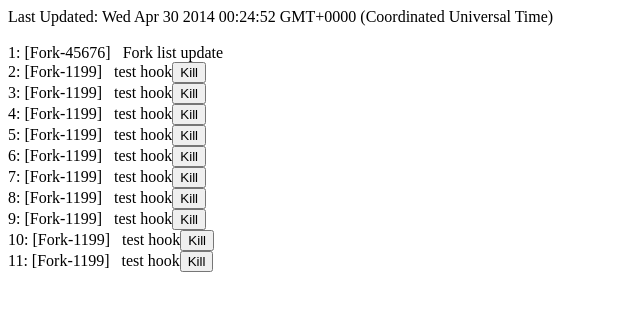
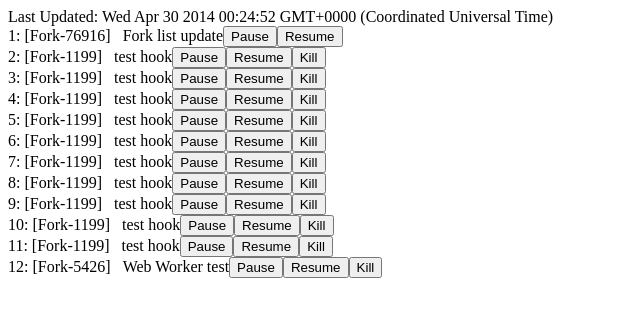
Before and after one commit to Eeems/fork.js, a plain HTML site: page index.html in a window 1280 px wide. Shown: the whole page, without its empty margins (0-640 px from the left). Drawn offline with Linux system fonts and the light colour scheme.

Commit message:
Added web-workers. Enhanced demo.

```diff
--- a/fork.js
+++ b/fork.js
@@ -5,7 +5,9 @@
 		defaults = {
 			interval: 1000,
 			paused: false,
-			description: ''
+			description: '',
+			type: 'interval',
+			onrun: function(){}
 		},
 		hash = function(str){
 			var h = 0,
@@ -29,7 +31,70 @@
 				}
 			}
 			t.name = '[Fork-'+hash(fn+'')+']';
-			t.iid = setInterval(n,options.interval);
+			switch(options.type){
+				case 'worker':
+					fn = window.URL.createObjectURL(new Blob([
+						'var fn = '+
+						fn+','+
+						'	paused = true;'+
+						'onmessage = function(e){'+
+						'	switch(e.data){'+
+						'		case "stop":'+
+						'			self.close();'+
+						'		case "pause":'+
+						'			paused = true;'+
+						'		break;'+
+						'		case "resume":'+
+						'			paused = false;'+
+						'		break;'+
+						'		case "start":'+
+						'			paused = false;'+
+						'		default:'+
+						'			fn();'+
+						'		break;'+
+						'	}'+
+						'};'
+					]));
+					t.start = function(){
+						t.worker = new Worker(fn);
+						t.worker.onmessage = function(e){
+							options.onrun(e.data);
+						};
+						options.paused = false;
+						t.worker.postMessage('start');
+						t.iid = setInterval(function(){
+							t.worker.postMessage('run');
+						},options.interval);
+					};
+					t.stop = function(){
+						t.worker.postMessage('stop');
+						t.worker.terminate();
+						clearInterval(t.iid);
+						options.paused = true;
+					};
+					t.pause = function(){
+						t.worker.postMessage('pause');
+						options.paused = true;
+					};
+					t.resume = function(){
+						t.worker.postMessage('resume');
+						options.paused = false;
+					};
+					t.restart = function(){
+						t.stop();
+						t.start();
+					};
+					t.kill = function(){
+						t.stop();
+						window.URL.revokeObjectURL(fn);
+						for(var i in forks){
+							if(forks[i].fid == t.fid){
+								forks.splice(i,1);
+							}
+						}
+					};
+				break;
+				default:
 					t.pause = function(){
 						options.paused = true;
 					};
@@ -48,10 +113,6 @@
 						t.stop();
 						t.start();
 					};
-			t.interval = function(interval){
-				options.interval = interval;
-				t.restart();
-			};
 					t.kill = function(){
 						t.stop();
 						for(var i in forks){
@@ -60,6 +121,12 @@
 							}
 						}
 					};
+				break;
+			}
+			t.interval = function(interval){
+				options.interval = interval;
+				t.restart();
+			};
 			t.option = function(name,val){
 				if(val === undefined){
 					return options[name];
@@ -67,6 +134,7 @@
 					options[name] = val;
 				}
 			};
+			t.start();
 		};
 	window.forkManager = {
 		fork: function(fn,options){
--- a/index.html
+++ b/index.html
@@ -6,27 +6,50 @@
 		<script src="fork.js" type="text/javascript"></script>
 		<script>
 			function ready(){
-				var div = document.getElementById('forks');
+				var container = document.getElementById('forks'),
+					updated = document.getElementById('update');
 				forkManager.fork(function(){
-					div.innerHTML = 'Last Updated: '+new Date+'<br/><br/>';
-					var i,
+					var frag = document.createDocumentFragment()
+						i,
 						list = forkManager.list(),
-						button;
+						button = function(text,fn){
+							var b = document.createElement('button');
+							b.onclick = fn;
+							b.value = text;
+							b.innerHTML = text;
+							return b;
+						},
+						t = this;
 					for(i in list){
-						(function(fork,cfork){
-							div.innerHTML += list[i]+': '+fork.name+'&nbsp;&nbsp;&nbsp;'+fork.option('description');
-							if(fork.fid != cfork.fid){
-								button = document.createElement('button');
-								button.onclick = function(){
-									fork.kill();
-								};
-								button.value = 'Kill';
-								button.innerHTML = 'Kill';
-								div.appendChild(button);
+						var div = document.createElement('div');
+						(function(fork,div){
+							var span = document.createElement('span');
+							span.innerHTML += list[i]+': '+fork.name+'&nbsp;&nbsp;&nbsp;'+fork.option('description');
+							div.appendChild(span);
+							div.appendChild(
+								button('Pause',function(){
+									fork.pause();
+								})
+							);
+							div.appendChild(
+								button('Resume',function(){
+									fork.resume();
+								})
+							);
+							if(fork.fid != t.fid){
+								div.appendChild(
+									button('Kill',function(){
+										fork.kill();
+										container.removeChild(div);
+									})
+								);
 							}
-						})(forkManager.get(list[i]),this);
-						div.appendChild(document.createElement('br'));
+						})(forkManager.get(list[i]),div);
+						frag.appendChild(div);
 					}
+					container.innerHTML = '';
+					container.appendChild(frag);
+					updated.innerHTML = ''+new Date;
 				},{
 					interval: 1000,
 					description: 'Fork list update'
@@ -36,10 +59,24 @@
 						description: 'test hook'
 					});
 				}
+				forkManager.fork(function(){
+					postMessage('Web Worker has run on '+new Date);
+				},{
+					description: 'Web Worker test',
+					type: 'worker',
+					interval: 1000*5,
+					onrun: function(d){
+						console.log(d);
+					}
+				});
 			};
 		</script>
 	</head>
 	<body onload="ready();">
+		<div>
+			Last Updated:
+			<span id="update"></span>
+		</div>
 		<div id="forks"></div>
 	</body>
 </html>
```
Lines whose indentation alone changed are shown as unchanged.
